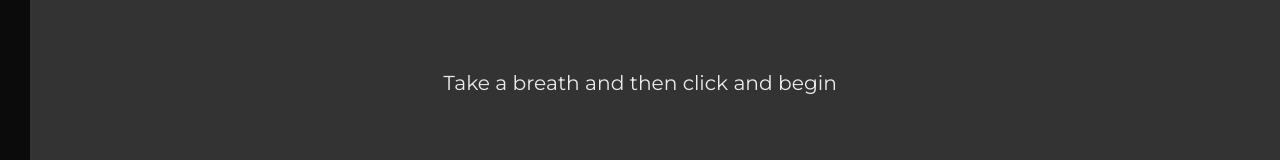
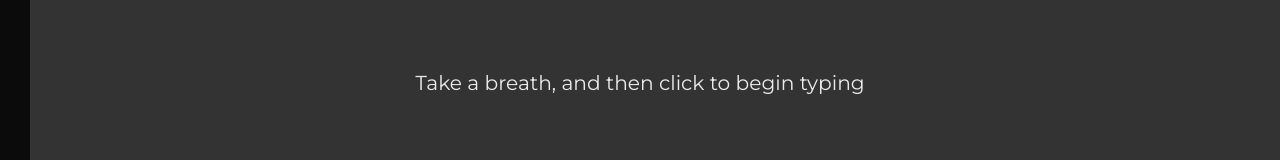
Before and after one commit to markgandolfo/type-without-distraction, a plain HTML site: page index.html in a window 1280 px wide. Shown: the part 317-477 px from the top of the page. Drawn offline with Linux system fonts and the light colour scheme.

Commit message:
change intro message

```diff
--- a/index.html
+++ b/index.html
@@ -6,7 +6,7 @@
   </head>
   <body>
     <div id="curtain">
-      <div id="breathing-button">Take a breath and then click and begin</div>
+      <div id="breathing-button">Take a breath, and then click to begin typing</div>
     </div>
 
     <aside>
```
